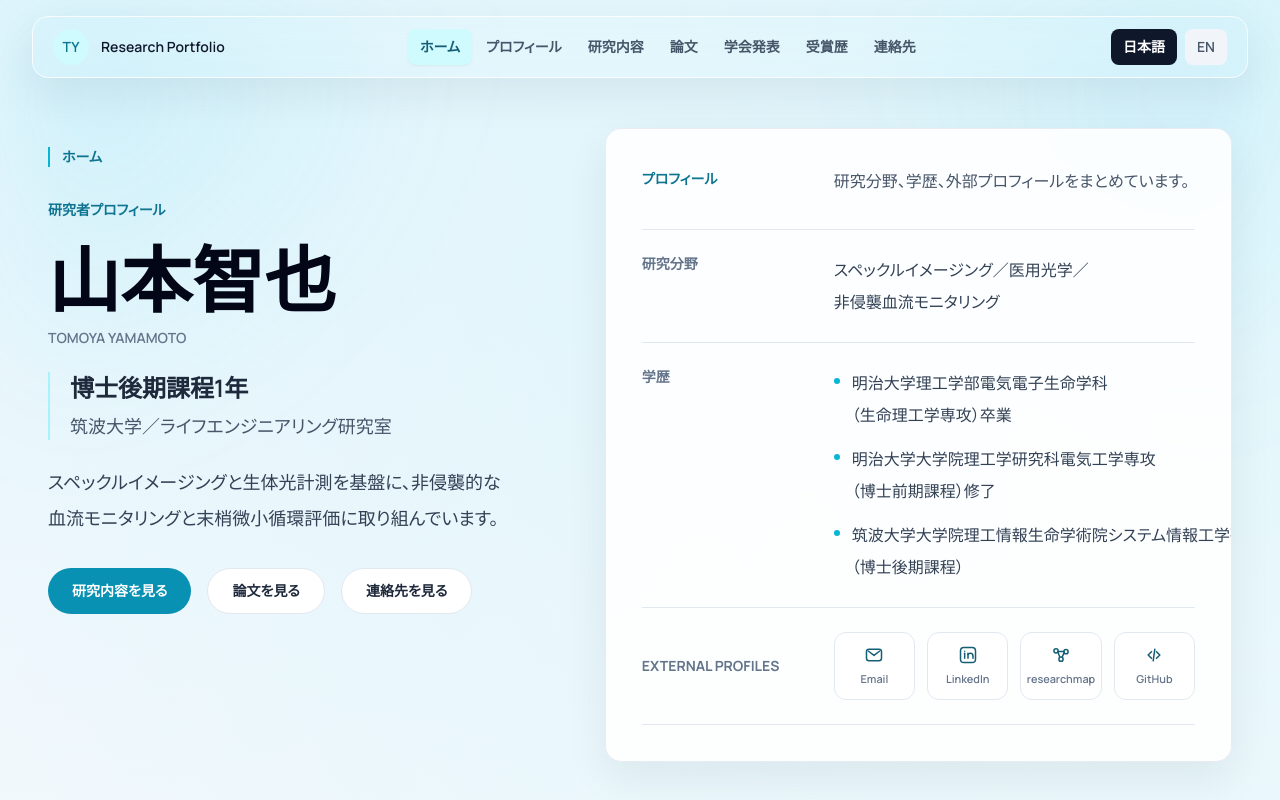
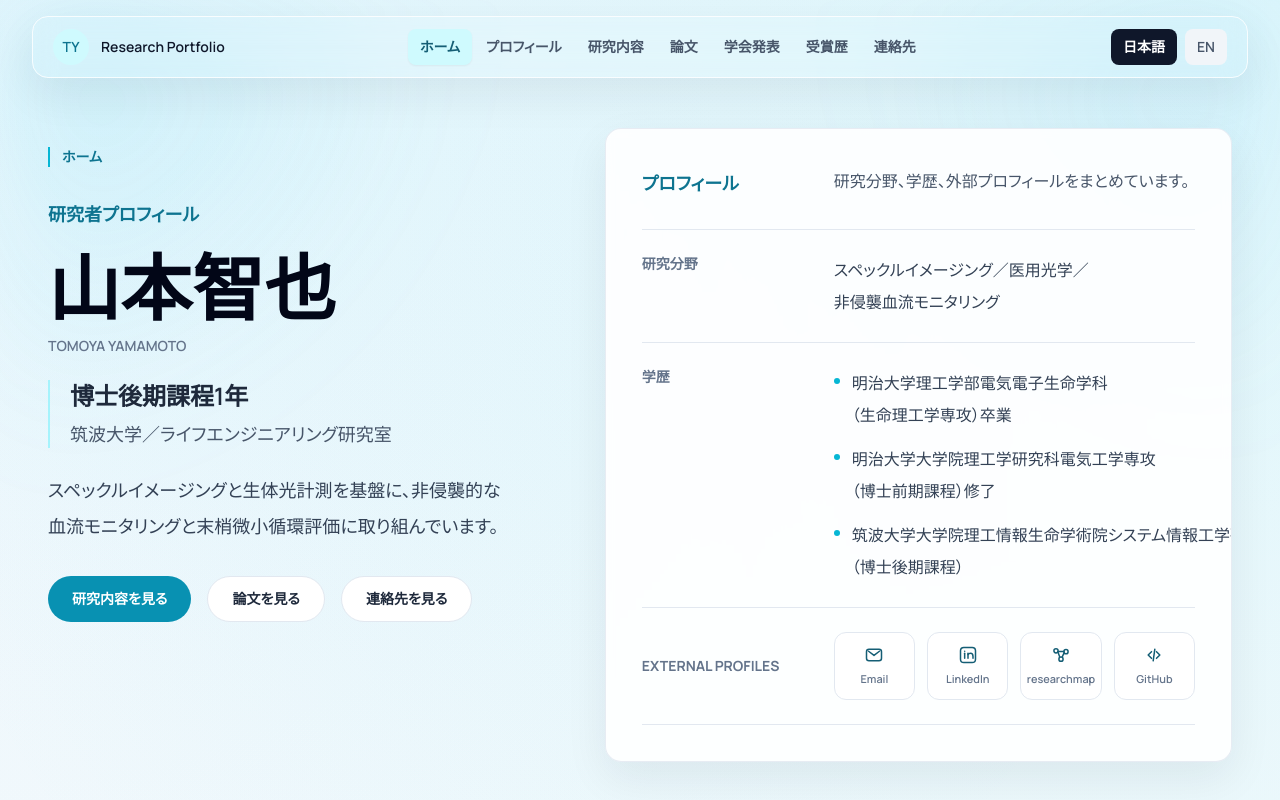
Before and after one commit to tomozzz/Homepage, a React (Vite) app: page / in a window 1280 px wide. Shown: the top 800 px of the page. Built offline with nearby package versions, Linux system fonts and the light colour scheme.

Commit message:
Standardize subsection labels

```diff
--- a/src/components/Research.tsx
+++ b/src/components/Research.tsx
@@ -485,7 +485,7 @@ export function Research({ locale, onNavigate }: ResearchProps) {
         <section aria-labelledby="scos-title" className="panel-soft overflow-hidden">
           <div className="grid gap-8 px-5 py-10 sm:px-8 sm:py-14 lg:grid-cols-[0.9fr_1.1fr] lg:gap-14 lg:px-10">
             <div>
-              <p className="text-base font-bold uppercase text-cyan-700 sm:text-lg">SCOS</p>
+              <p className="section-kicker">SCOS</p>
               <h2 className="display-title mt-4" id="scos-title">
                 {locale === "ja" ? "スペックルを、深部血流計測へ" : "Extending speckle to deeper-tissue flow measurement"}
               </h2>
--- a/src/index.css
+++ b/src/index.css
@@ -108,7 +108,7 @@
   }
 
   .section-kicker {
-    @apply text-xs font-bold uppercase text-cyan-700 sm:text-sm;
+    @apply text-lg font-bold uppercase text-cyan-700;
   }
 
   .display-title {
```
